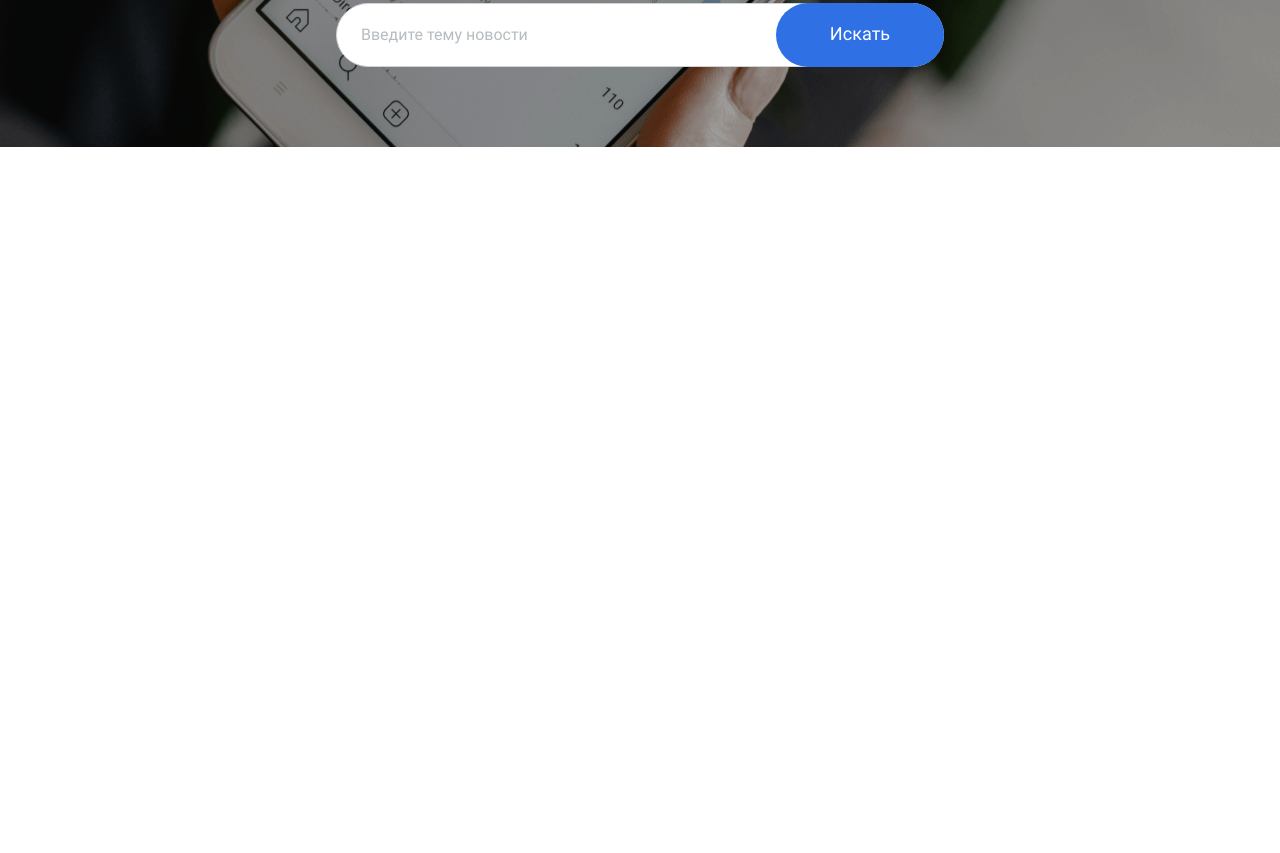
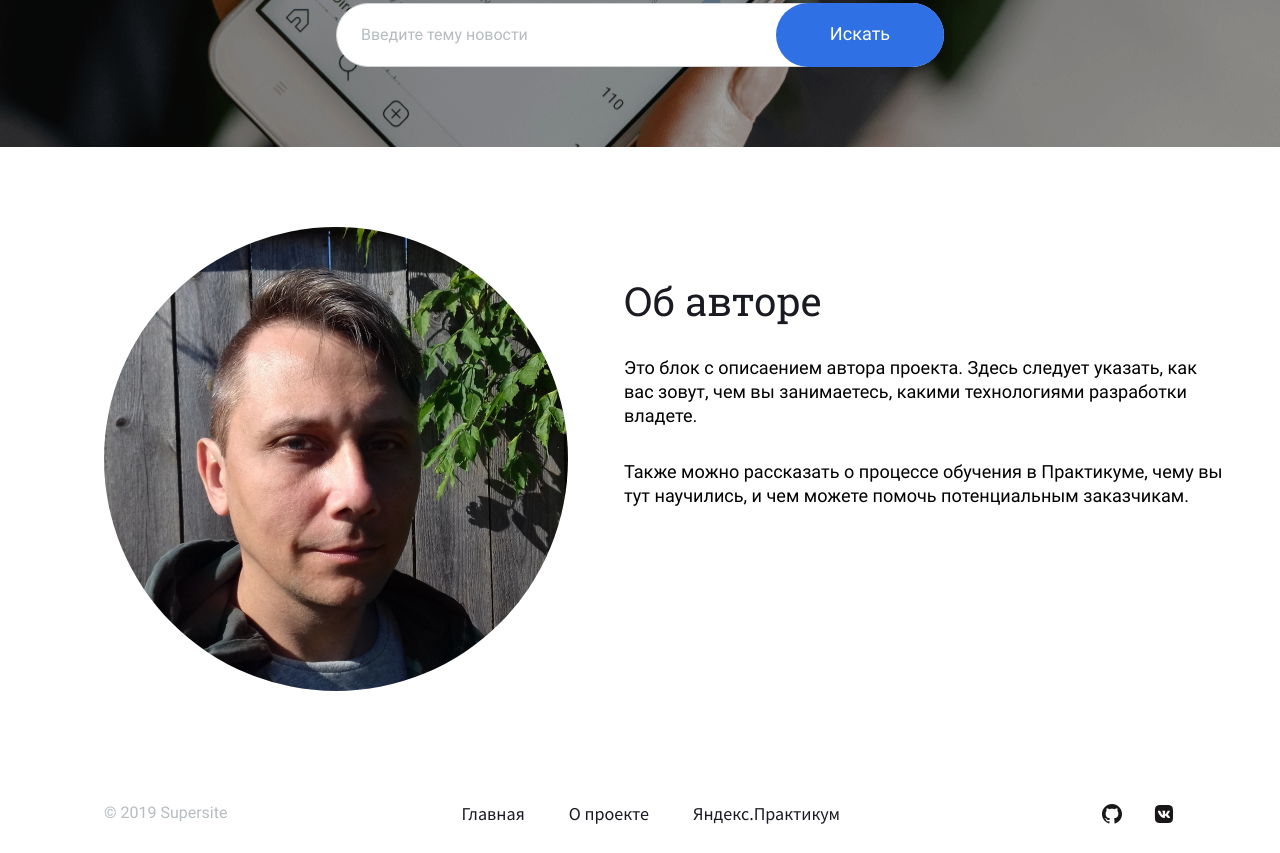
Before and after one commit to AleksanrReva/WhatsNThWorld.github.io, a website built with webpack: page src/index.html in a window 1280 px wide. Shown: the part 429-1282 px from the top of the page. Before the commit the page ends 800 px from the top, so only its background shows below. Built offline with nearby package versions, Linux system fonts and the light colour scheme.

Commit message:
webpage slicing about author and footer

```diff
--- /dev/null
+++ b/src/blocks/content/__about-author/content__about-author.css
@@ -0,0 +1,8 @@
+.content__about-author {
+    display: flex;
+    position: relative;
+    max-width: 1440px;
+    margin: 0 auto;
+    margin-top: 80px;
+    margin-bottom: 80px;
+}
--- /dev/null
+++ b/src/blocks/content/__user-pic/content__user-pic.css
@@ -0,0 +1,5 @@
+.content__user-pic {
+    max-width: 464px;
+    border-radius: 50%;
+    margin-left: 104px;
+}
--- /dev/null
+++ b/src/blocks/content/__user-text/content__user-text.css
@@ -0,0 +1,5 @@
+.content__user-text {
+    max-width: 600px;
+    margin-left: 56px;
+    margin-top: 51px;
+}
--- /dev/null
+++ b/src/blocks/content/content.css
@@ -0,0 +1,3 @@
+@import url('./__about-author/content__about-author.css');
+@import url('./__user-pic/content__user-pic.css');
+@import url('./__user-text/content__user-text.css');
--- /dev/null
+++ b/src/blocks/footer/__bar/footer__bar.css
@@ -0,0 +1,9 @@
+.footer__bar {
+    display: flex;
+    justify-content: space-between;
+    position: relative;
+    max-width: 1440px;
+    margin: 0 auto;
+    padding-top: 33px;
+    margin-bottom: 25px;
+}
--- /dev/null
+++ b/src/blocks/footer/__copyright/footer__copyright.css
@@ -0,0 +1,10 @@
+.footer__copyright {
+    font-family: Roboto;
+    font-style: normal;
+    font-weight: 400;
+    font-size: 1rem;
+    color: #B6BCBF;
+    text-decoration: none;
+
+    margin-left: 104px;
+}
--- /dev/null
+++ b/src/blocks/footer/__icons/footer__icons.css
@@ -0,0 +1,4 @@
+.footer__icons {
+    margin-left: 28px;
+    width: 20px;
+}
--- /dev/null
+++ b/src/blocks/footer/__link/footer__link.css
@@ -0,0 +1,10 @@
+.footer__link {
+    font-family: 'Source Sans Pro';
+    font-style: normal;
+    font-weight: 400;
+    font-size: 1.13rem;
+    color: #1A1B22;
+    text-decoration: none;
+
+    margin: 0 20px 0 20px;
+}
--- /dev/null
+++ b/src/blocks/footer/__nav/footer__nav.css
@@ -0,0 +1,3 @@
+.footer__nav li {
+    display: inline;
+}
--- /dev/null
+++ b/src/blocks/footer/__social/footer__social.css
@@ -0,0 +1,11 @@
+.footer__social {
+    margin-right: 106px;
+}
+
+.footer__social a {
+    text-decoration: none;
+}
+
+.footer__social li {
+    display: inline;
+}
--- /dev/null
+++ b/src/blocks/footer/footer.css
@@ -0,0 +1,6 @@
+@import url('./__bar/footer__bar.css');
+@import url('./__copyright/footer__copyright.css');
+@import url('./__nav/footer__nav.css');
+@import url('./__link/footer__link.css');
+@import url('./__social/footer__social.css');
+@import url('./__icons/footer__icons.css');
--- a/src/blocks/page/page.css
+++ b/src/blocks/page/page.css
@@ -1,4 +1,4 @@
-h1, h2, h3, h4, h5, h6, ul, p{
+h1, h2, h3, h4, h5, h6, ul, p, form{
     margin: 0;
 }
 
@@ -9,6 +9,24 @@ h1 {
     font-size: 3.75rem;
     line-height: 4rem;
     color: #ffffff;
+}
+
+h2 {
+    font-family: Roboto Slab;
+    font-style: normal;
+    font-weight: 400;
+    font-size: 2.5rem;
+    line-height: 2.88rem;
+    color: #1A1B22;
+}
+
+p {
+    margin-top: 32px;
+    font-family: 'Roboto';
+    font-style: normal;
+    font-weight: normal;
+    font-size: 1.13rem;
+    line-height: 1.5rem;
 }
 
 ul {
--- a/src/blocks/search/__paragraph/search__paragraph.css
+++ b/src/blocks/search/__paragraph/search__paragraph.css
@@ -1,9 +1,3 @@
 .search__paragraph {
-    margin-top: 32px;
-    font-family: 'Roboto';
-    font-style: normal;
-    font-weight: normal;
-    font-size: 1.13rem;
-    line-height: 1.5rem;
     color: #ffffff;
 }
--- a/src/index.html
+++ b/src/index.html
@@ -25,7 +25,8 @@
             </header>
             <div class="search__area">
                 <h1>Что в мире творится?</h1>
-                <p class="search__paragraph">Введите в поиске любую тему и узнайте, насколько популярной она была в носотях за прошедшую неделю.</p>
+                <p class="search__paragraph">Введите в поиске любую тему и узнайте,
+                    насколько популярной она была в носотях за прошедшую неделю.</p>
                 <input class="search__input" placeholder="Введите тему новости">
                 <button class="search__button">Искать</button>
             </div>
@@ -33,10 +34,48 @@
 
         <main class="content">
             <section class=""></section>
-            <section class=""></section>
+            <section class="content__about-author">
+                <img class="content__user-pic" src="../src/images/user_pic.jpg" alt="Автор: Александр Рева" />
+                <div class="content__user-text">
+                    <h2>Об авторе</h2>
+                    <p>Это блок с описаением автора проекта. Здесь следует указать, как вас зовут, чем вы занимаетесь,
+                        какими технологиями разработки владете.</p>
+                    <p>Также можно рассказать о процессе обучения в Практикуме, чему вы тут научились, и чем можете
+                        помочь потенциальным заказчикам.</p>
+                </div>
+            </section>
         </main>
 
         <footer class="footer">
+            <div class="footer__bar">
+                <a class="footer__copyright" href="#" title="Титульная страница">&copy; 2019 Supersite</a>
+                <ul class="footer__nav">
+                    <li>
+                        <a class="footer__link" href="#" title="Титульная страница">Главная</a>
+                    </li>
+                    <li>
+                        <a class="footer__link" href="#" title="Информация о сайте">О проекте</a>
+                    </li>
+                    <li>
+                        <a class="footer__link" href="https://praktikum.yandex.ru"
+                        title="Перейти на сайт" target="_blank">Яндекс.Практикум</a>
+                    </li>
+                </ul>
+                <ul class="footer__social">
+                    <li>
+                        <a class="" href="https://github.com/AleksanrReva"
+                        title="Перейти на страницу автора" target="_blank">
+                            <img class="footer__icons" src="../src/favicon/github.svg" alt="Аккаунт на GitHub" />
+                        </a>
+                    </li>
+                    <li>
+                        <a class="" href="https://vk.com/revuxorn"
+                        title="Перейти на страницу автора" target="_blank">
+                            <img class="footer__icons" src="../src/favicon/vk-logo.svg" alt="Аккаунт на VK" />
+                        </a>
+                    </li>
+                </ul>
+            </div>
         </footer>
     </div>
     <script type="module" src="<%= htmlWebpackPlugin.files.chunks.main.entry %>"></script>
--- a/src/style.css
+++ b/src/style.css
@@ -3,3 +3,5 @@
 @import url('./blocks/page/page.css');
 @import url('./blocks/header/header.css');
 @import url('./blocks/search/search.css');
+@import url('./blocks/content/content.css');
+@import url('./blocks/footer/footer.css');
```
Also changed, not shown: src/favicon/github.svg (added), src/favicon/vk-logo.svg (added).
